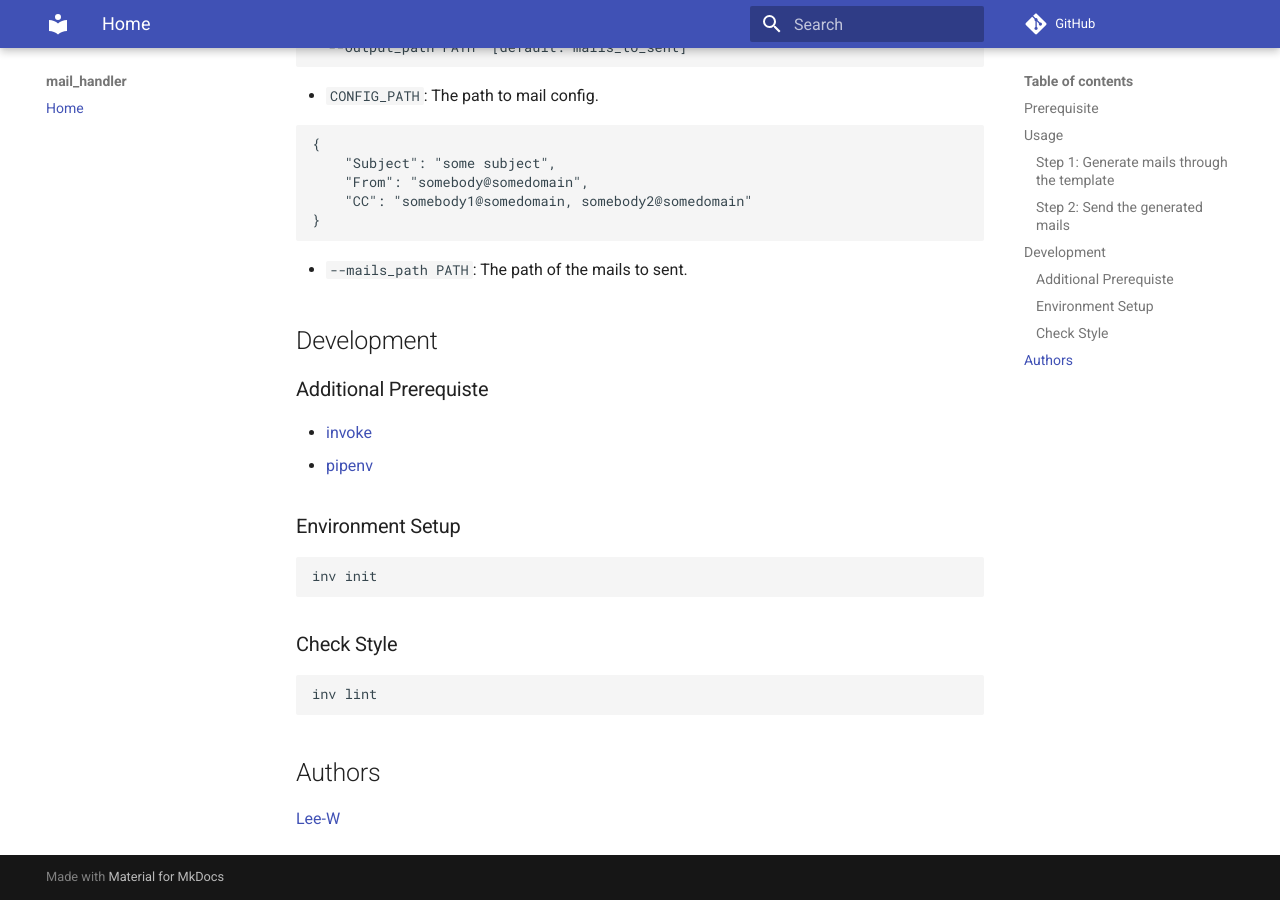
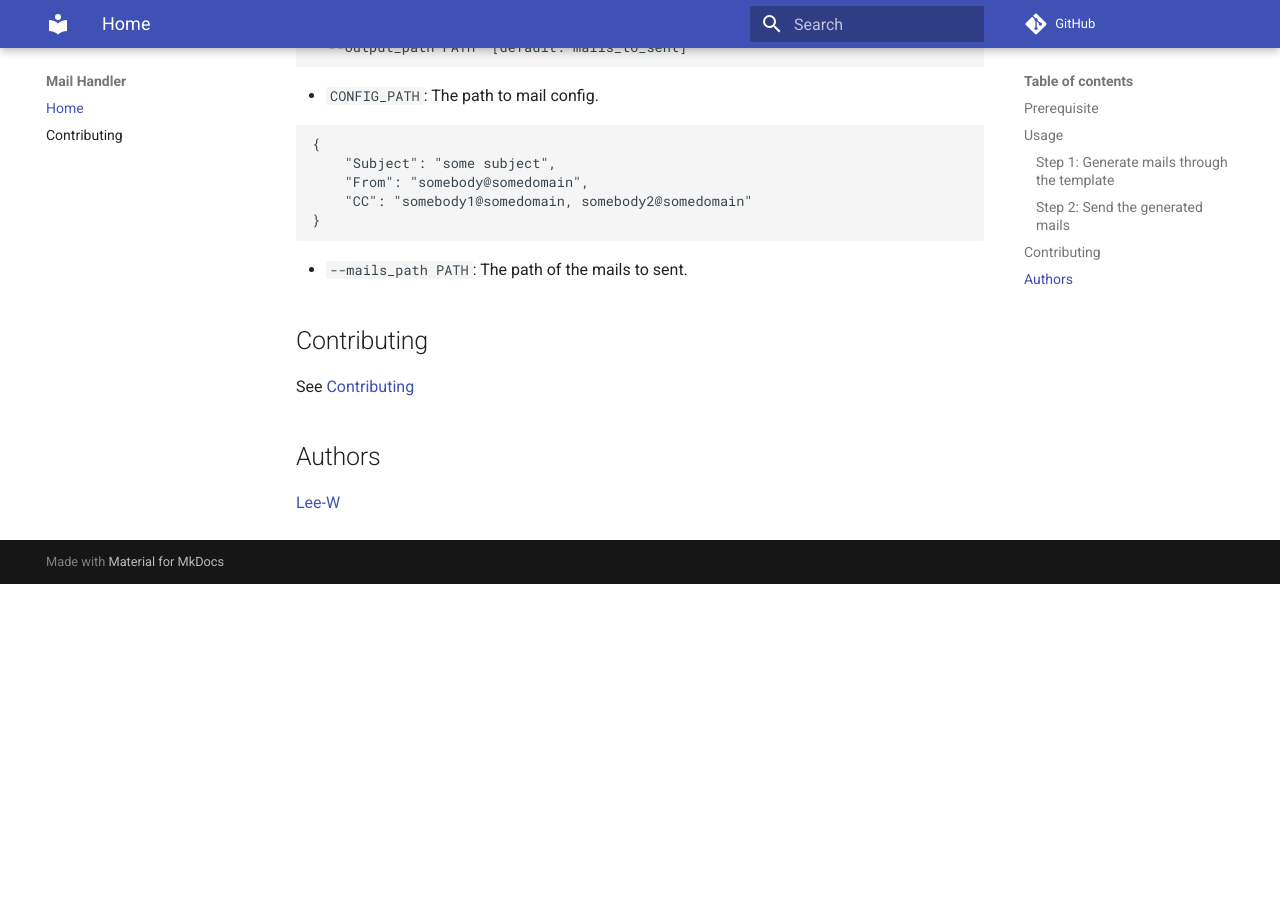
Before and after one commit to pycontw/mail_handler, an MkDocs documentation site: the page built from docs/README.md, in a window 1280 px wide and 900 px high, scrolled down 1183 px. Built offline with MkDocs 1.6.1 and Material for MkDocs 9.7.7, drawn with Linux system fonts in a browser that asks for light colours; comment, search, counter and statistics services are not loaded; after the commit the page ends 1767 px from its top, so only the background shows below that.

Commit message:
docs: split contributing into separate markdown file

````diff
--- a/docs/README.md
+++ b/docs/README.md
@@ -58,24 +58,8 @@ Options:
 
 * `--mails_path PATH`: The path of the mails to sent.
 
-## Development
-
-### Additional Prerequiste
-
-* [invoke](http://www.pyinvoke.org)
-* [pipenv](https://pipenv.readthedocs.io)
-
-### Environment Setup
-
-```sh
-inv init
-```
-
-### Check Style
-
-```sh
-inv lint
-```
+## Contributing
+See [Contributing](contributing.md)
 
 ## Authors
 
--- a/mkdocs.yml
+++ b/mkdocs.yml
@@ -1,6 +1,7 @@
-site_name: mail_handler
+site_name: Mail Handler
 nav:
   - Home: README.md
+  - Contributing: contributing.md
 theme:
   name: 'material'
 repo_url: https://github.com/pycontw/mail_handler
````
Also changed, not shown: docs/contributing.md (added, +91 -0 lines).
